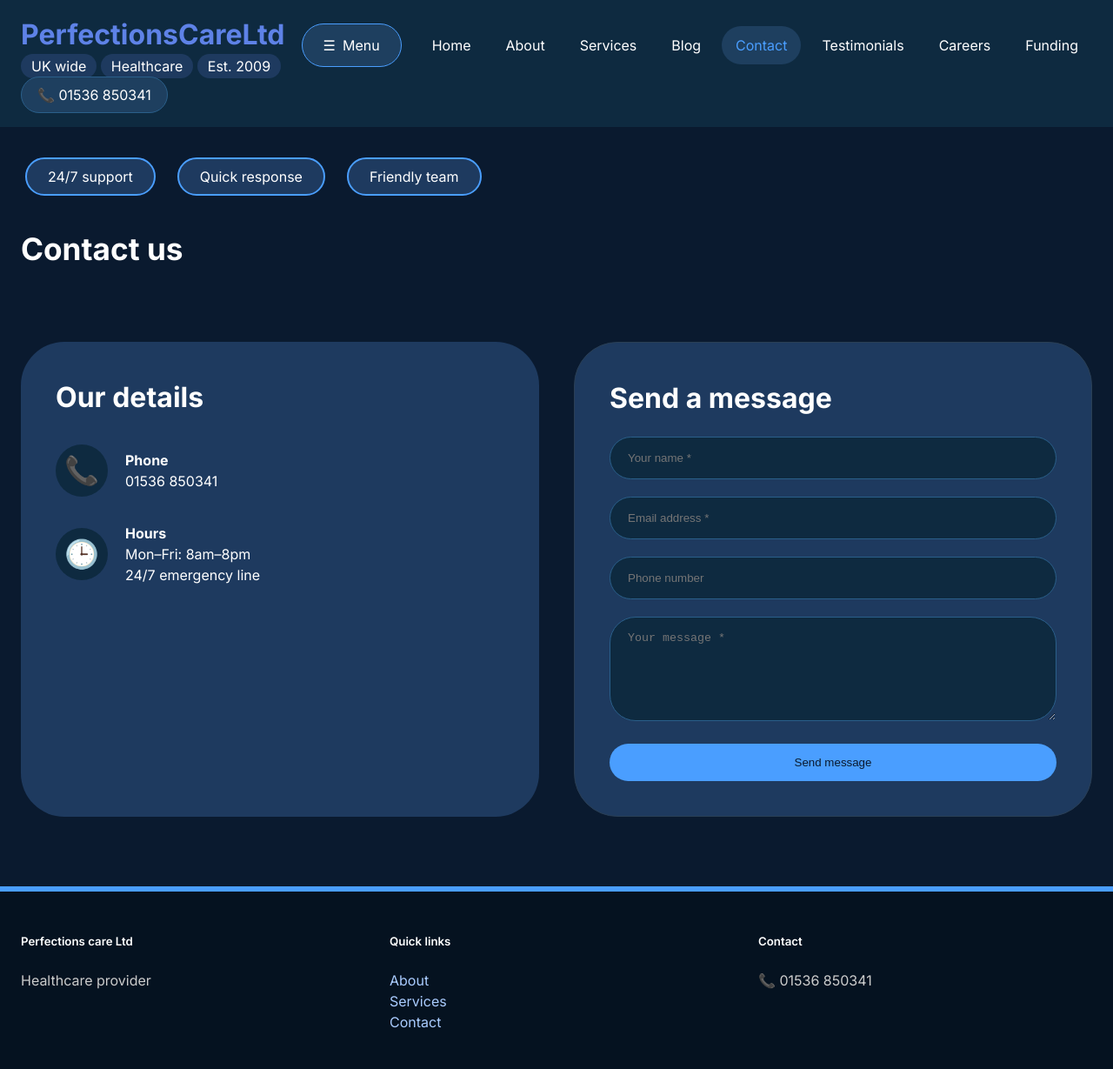
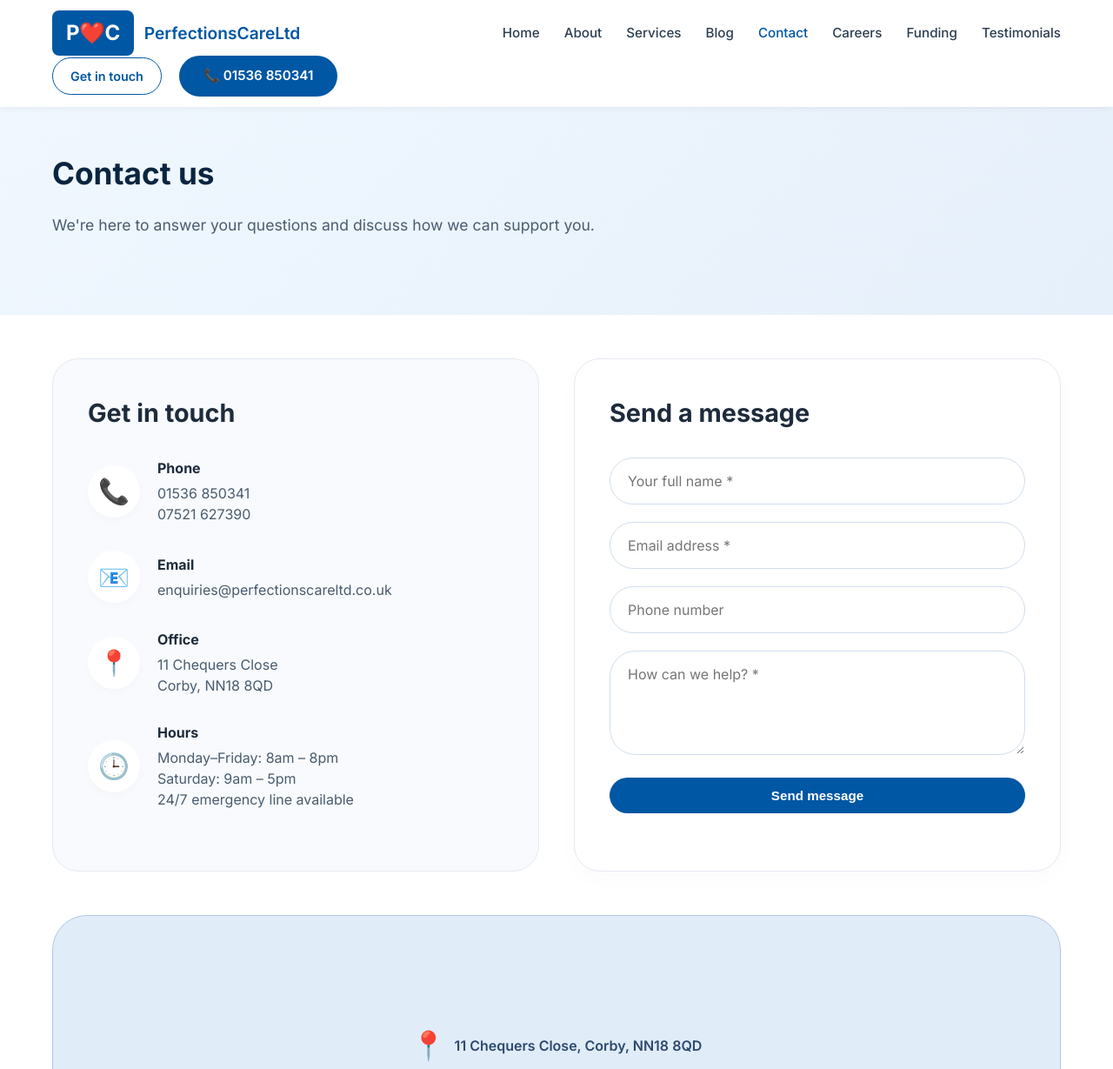
Before and after one commit to delux1000/Bro, a website: page public/contact.html in a window 1280 px wide. Shown: the top 1229 px of the page at 87% size. Drawn offline with Linux system fonts and the light colour scheme.

Commit message:
Update contact.html

```diff
--- a/public/contact.html
+++ b/public/contact.html
@@ -3,133 +3,164 @@
 <head>
     <meta charset="UTF-8">
     <meta name="viewport" content="width=device-width, initial-scale=1.0">
-    <title>Contact · Perfections Care Ltd</title>
+    <title>Contact Us · PerfectionsCareLtd</title>
     <link rel="preconnect" href="https://fonts.googleapis.com">
     <link rel="preconnect" href="https://fonts.gstatic.com" crossorigin>
     <link href="https://fonts.googleapis.com/css2?family=Inter:opsz,wght@14..32,400;14..32,500;14..32,600;14..32,700&display=swap" rel="stylesheet">
     <style>
         * { margin: 0; padding: 0; box-sizing: border-box; }
-        body { font-family: 'Inter', system-ui, sans-serif; background: #0a1a2f; color: #ffffff; line-height: 1.5; }
-        .container { max-width: 1280px; margin: 0 auto; padding: 0 24px; }
-        :root { --primary: #2a6f97; --primary-light: #1e3a5f; --accent: #4a9eff; --border-light: #2a3f55; }
+        body { font-family: 'Inter', -apple-system, BlinkMacSystemFont, sans-serif; background-color: #ffffff; color: #1e2b3c; line-height: 1.5; }
+        .container { max-width: 1200px; margin: 0 auto; padding: 0 20px; }
 
-        @keyframes rainbow {
-            0% { color: #ff6b6b; } 14% { color: #ffb74d; } 28% { color: #ffee58; } 42% { color: #66bb6a; } 57% { color: #4a9eff; } 71% { color: #7e57c2; } 85% { color: #ec407a; } 100% { color: #ff6b6b; }
-        }
+        .site-header { background-color: #ffffff; box-shadow: 0 2px 8px rgba(0,0,0,0.05); padding: 12px 0; position: sticky; top: 0; z-index: 10; }
+        .header-inner { display: flex; align-items: center; justify-content: space-between; flex-wrap: wrap; }
+        .logo-area { display: flex; align-items: center; gap: 12px; }
+        .logo-box { background-color: #0057a3; color: white; font-weight: 700; font-size: 1.5rem; padding: 8px 16px; border-radius: 8px; letter-spacing: -0.5px; }
+        .logo-box span { color: #ffc107; }
+        .logo-text { font-weight: 600; font-size: 1.2rem; color: #0057a3; }
 
-        .text-logo { display: flex; flex-direction: column; cursor: pointer; }
-        .text-logo h1 { font-size: 2rem; font-weight: 800; animation: rainbow 8s linear infinite; }
-        .text-logo .tagline span { background: #1e3a5f; padding: 4px 12px; border-radius: 40px; color: #ffffff; }
+        .main-nav { display: flex; gap: 28px; }
+        .main-nav a { text-decoration: none; color: #2c3e50; font-weight: 500; font-size: 0.95rem; }
+        .main-nav a:hover, .main-nav a.active { color: #0057a3; }
 
-        .navbar { background: #0e2a40; position: sticky; top: 0; }
-        .nav-container { display: flex; align-items: center; justify-content: space-between; flex-wrap: wrap; padding: 16px 24px; }
+        .header-actions { display: flex; align-items: center; gap: 20px; }
+        .btn-outline { background: transparent; border: 1px solid #0057a3; color: #0057a3; padding: 10px 20px; border-radius: 40px; font-weight: 600; font-size: 0.9rem; text-decoration: none; transition: 0.2s; }
+        .btn-outline:hover { background: #0057a3; color: white; }
+        .btn-primary { background: #0057a3; color: white; padding: 12px 28px; border-radius: 40px; font-weight: 600; font-size: 0.95rem; text-decoration: none; border: none; display: inline-block; transition: 0.2s; }
+        .btn-primary:hover { background: #003f7a; }
 
-        .menu-button { background: #1e3f5f; border: 1px solid var(--accent); border-radius: 50px; padding: 12px 24px; cursor: pointer; display: flex; align-items: center; gap: 8px; }
+        .hero-small { background: linear-gradient(135deg, #f0f7ff 0%, #e6f0fa 100%); padding: 50px 0; }
+        .section-title { font-size: 2.2rem; font-weight: 700; margin-bottom: 20px; color: #0a2540; }
+        .section-desc { font-size: 1.1rem; color: #4a5c6f; max-width: 700px; margin-bottom: 40px; }
 
-        .nav-links { display: flex; gap: 8px; flex-wrap: wrap; }
-        .nav-links a { text-decoration: none; padding: 10px 16px; color: #ffffff; border-radius: 40px; }
-        .nav-links a:hover, .nav-links a.active { background: #1e3f5f; color: var(--accent); }
+        .contact-grid { display: grid; grid-template-columns: repeat(auto-fit, minmax(300px, 1fr)); gap: 40px; margin: 50px 0; }
+        .contact-info { background: #f8fafd; border-radius: 30px; padding: 40px; border: 1px solid #e4e9f2; }
+        .info-item { display: flex; align-items: center; gap: 20px; margin-bottom: 30px; }
+        .info-icon { background: white; width: 60px; height: 60px; border-radius: 30px; display: flex; align-items: center; justify-content: center; font-size: 1.8rem; color: #0057a3; box-shadow: 0 4px 8px rgba(0,0,0,0.02); }
+        .info-item h4 { font-weight: 700; margin-bottom: 5px; }
+        .info-item p { color: #4a5c6f; }
 
-        @media (max-width: 768px) {
-            .nav-links { display: none; width: 100%; flex-direction: column; }
-            .nav-links.show { display: flex; }
-        }
+        .contact-form { background: white; border-radius: 30px; padding: 40px; border: 1px solid #e4e9f2; box-shadow: 0 8px 24px rgba(0,0,0,0.02); }
+        .form-group { margin-bottom: 20px; }
+        .form-group input, .form-group textarea { width: 100%; padding: 16px 20px; border-radius: 40px; border: 1px solid #d0ddee; font-family: 'Inter', sans-serif; font-size: 1rem; }
+        .form-group textarea { border-radius: 30px; min-height: 120px; resize: vertical; }
 
-        .contact-phone { background: #1e3f5f; padding: 8px 18px; border-radius: 60px; color: #ffffff; border: 1px solid #2a5f8a; }
+        .map-placeholder { background: #e1ecf9; border-radius: 40px; height: 300px; display: flex; align-items: center; justify-content: center; margin: 40px 0; color: #2d4a6e; font-weight: 600; border: 1px solid #b0c8e0; }
 
-        .btn { background: var(--accent); color: #0a1a2f; padding: 14px 34px; border-radius: 50px; text-decoration: none; display: inline-block; border: none; cursor: pointer; }
-        .btn-outline { background: transparent; border: 2px solid var(--accent); color: #ffffff; }
+        .footer { background: #0f283b; color: #dfecf5; padding: 60px 0 30px; margin-top: 40px; }
+        .footer-grid { display: grid; grid-template-columns: repeat(auto-fit, minmax(160px, 1fr)); gap: 40px; margin-bottom: 50px; }
+        .footer-col h5 { color: white; font-size: 1.1rem; font-weight: 600; margin-bottom: 20px; }
+        .footer-col a { color: #b8d1e6; text-decoration: none; display: block; margin: 10px 0; font-size: 0.95rem; }
+        .footer-col a:hover { color: white; }
+        .copyright { text-align: center; padding-top: 30px; border-top: 1px solid #2a4055; color: #9bb6cc; font-size: 0.9rem; }
 
-        .section-title { font-size: 2.2rem; font-weight: 700; margin-bottom: 20px; color: #ffffff; }
-        .uk-stamp { display: inline-flex; background: #1e3a5f; border: 2px solid var(--accent); border-radius: 40px; padding: 8px 24px; color: #ffffff; margin: 5px; }
-
-        .contact-grid { display: grid; grid-template-columns: repeat(auto-fit, minmax(300px, 1fr)); gap: 40px; margin: 40px 0; }
-        .contact-info-card { background: #1e3a5f; border-radius: 50px; padding: 40px; }
-        .info-item { display: flex; align-items: center; gap: 20px; margin-bottom: 30px; }
-        .info-icon { background: #0e2a40; width: 60px; height: 60px; border-radius: 30px; display: flex; align-items: center; justify-content: center; font-size: 2rem; }
-        .form-card { background: #1e3a5f; border-radius: 50px; padding: 40px; border: 1px solid var(--border-light); }
-        .form-group { margin-bottom: 20px; }
-        .form-group input, .form-group textarea { width: 100%; padding: 16px 20px; border-radius: 60px; border: 1px solid #2a5f8a; background: #0e2a40; color: #ffffff; }
-        .form-group textarea { border-radius: 30px; min-height: 120px; }
-
-        .footer { background: #051220; color: #cccccc; padding: 48px 0 24px; border-top: 6px solid var(--accent); }
-        .footer-grid { display: grid; grid-template-columns: repeat(auto-fit, minmax(170px, 1fr)); gap: 40px; }
-        .footer h5 { color: #ffffff; font-weight: 600; margin-bottom: 22px; }
-        .footer a { color: #aaccff; text-decoration: none; display: block; }
-        .copyright { text-align: center; padding-top: 50px; color: #888888; }
+        @media (max-width: 800px) { .main-nav { display: none; } }
     </style>
 </head>
 <body>
-    <nav class="navbar">
-        <div class="nav-container">
-            <div class="text-logo" id="logo">
-                <h1>PerfectionsCareLtd</h1>
-                <div class="tagline"><span>UK wide</span> <span>Healthcare</span> <span>Est. 2009</span></div>
+    <header class="site-header">
+        <div class="container header-inner">
+            <div class="logo-area">
+                <div class="logo-box">P<span>❤️</span>C</div>
+                <span class="logo-text">PerfectionsCareLtd</span>
             </div>
-
-            <div class="menu-button" id="menuButton"><span>☰</span> Menu</div>
-
-            <div class="nav-links" id="navLinks">
+            <nav class="main-nav">
                 <a href="index.html">Home</a>
                 <a href="about.html">About</a>
                 <a href="services.html">Services</a>
                 <a href="blog.html">Blog</a>
                 <a href="contact.html" class="active">Contact</a>
-                <a href="testimonials.html">Testimonials</a>
                 <a href="careers.html">Careers</a>
                 <a href="funding.html">Funding</a>
+                <a href="testimonials.html">Testimonials</a>
+            </nav>
+            <div class="header-actions">
+                <a href="contact.html" class="btn-outline">Get in touch</a>
+                <a href="tel:01536850341" class="btn-primary">📞 01536 850341</a>
+            </div>
+        </div>
+    </header>
+
+    <section class="hero-small">
+        <div class="container">
+            <h1 class="section-title">Contact us</h1>
+            <p class="section-desc">We're here to answer your questions and discuss how we can support you.</p>
+        </div>
+    </section>
+
+    <section class="container">
+        <div class="contact-grid">
+            <div class="contact-info">
+                <h2 style="font-size: 1.8rem; margin-bottom: 30px;">Get in touch</h2>
+
+                <div class="info-item">
+                    <div class="info-icon">📞</div>
+                    <div>
+                        <h4>Phone</h4>
+                        <p>01536 850341<br>07521 627390</p>
+                    </div>
                 </div>
 
-            <div class="contact-phone">📞 01536 850341</div>
+                <div class="info-item">
+                    <div class="info-icon">📧</div>
+                    <div>
+                        <h4>Email</h4>
+                        <p>enquiries@perfectionscareltd.co.uk</p>
                     </div>
-    </nav>
-
-    <div class="container">
-        <div style="display: flex; gap: 15px; flex-wrap: wrap; margin: 30px 0;">
-            <span class="uk-stamp">24/7 support</span>
-            <span class="uk-stamp">Quick response</span>
-            <span class="uk-stamp">Friendly team</span>
-        </div>
-        <h2 class="section-title">Contact us</h2>
                 </div>
 
-    <section style="padding: 20px 0 40px;">
-        <div class="container">
-            <div class="contact-grid">
-                <div class="contact-info-card">
-                    <h3 style="font-size: 2rem; margin-bottom: 30px;">Our details</h3>
-                    <div class="info-item"><div class="info-icon">📞</div><div><h4>Phone</h4><p>01536 850341</p></div></div>
-                    <div class="info-item"><div class="info-icon">🕒</div><div><h4>Hours</h4><p>Mon–Fri: 8am–8pm<br>24/7 emergency line</p></div></div>
+                <div class="info-item">
+                    <div class="info-icon">📍</div>
+                    <div>
+                        <h4>Office</h4>
+                        <p>11 Chequers Close<br>Corby, NN18 8QD</p>
+                    </div>
                 </div>
 
-                <div class="form-card">
-                    <h3 style="font-size: 2rem; margin-bottom: 20px;">Send a message</h3>
+                <div class="info-item">
+                    <div class="info-icon">🕒</div>
+                    <div>
+                        <h4>Hours</h4>
+                        <p>Monday–Friday: 8am – 8pm<br>Saturday: 9am – 5pm<br>24/7 emergency line available</p>
+                    </div>
+                </div>
+            </div>
+
+            <div class="contact-form">
+                <h2 style="font-size: 1.8rem; margin-bottom: 30px;">Send a message</h2>
                 <form>
-                        <div class="form-group"><input type="text" placeholder="Your name *"></div>
-                        <div class="form-group"><input type="email" placeholder="Email address *"></div>
-                        <div class="form-group"><input type="tel" placeholder="Phone number"></div>
-                        <div class="form-group"><textarea placeholder="Your message *"></textarea></div>
-                        <button type="submit" class="btn" style="width: 100%;">Send message</button>
+                    <div class="form-group">
+                        <input type="text" placeholder="Your full name *">
+                    </div>
+                    <div class="form-group">
+                        <input type="email" placeholder="Email address *">
+                    </div>
+                    <div class="form-group">
+                        <input type="tel" placeholder="Phone number">
+                    </div>
+                    <div class="form-group">
+                        <textarea placeholder="How can we help? *"></textarea>
+                    </div>
+                    <button type="submit" class="btn-primary" style="width: 100%;">Send message</button>
                 </form>
-                </div>
             </div>
         </div>
     </section>
 
+    <div class="container">
+        <div class="map-placeholder">
+            <span style="font-size: 2rem; margin-right: 10px;">📍</span> 11 Chequers Close, Corby, NN18 8QD
+        </div>
+    </div>
+
     <footer class="footer">
         <div class="container footer-grid">
-            <div><h5>Perfections care Ltd</h5><p>Healthcare provider</p></div>
-            <div><h5>Quick links</h5><a href="about.html">About</a><a href="services.html">Services</a><a href="contact.html">Contact</a></div>
-            <div><h5>Contact</h5><p>📞 01536 850341</p></div>
+            <div class="footer-col"><h5>PerfectionsCareLtd</h5><p style="color: #b8d1e6;">Healthcare and support services across the UK.</p></div>
+            <div class="footer-col"><h5>Explore</h5><a href="about.html">About us</a><a href="services.html">Services</a><a href="blog.html">Blog</a><a href="careers.html">Careers</a></div>
+            <div class="footer-col"><h5>Support</h5><a href="contact.html">Contact us</a><a href="funding.html">Funding advice</a><a href="testimonials.html">Testimonials</a></div>
+            <div class="footer-col"><h5>Legal</h5><a href="#">Privacy policy</a><a href="#">Terms of use</a><a href="#">Complaints</a></div>
         </div>
-        <div class="container copyright">© 2025 Perfections Care Ltd</div>
+        <div class="container copyright">© 2025 PerfectionsCareLtd. All rights reserved.</div>
     </footer>
-
-    <script>
-        const menuButton = document.getElementById('menuButton');
-        const navLinks = document.getElementById('navLinks');
-        menuButton.addEventListener('click', () => navLinks.classList.toggle('show'));
-        document.getElementById('logo').addEventListener('click', () => window.location.href = 'index.html');
-    </script>
 </body>
 </html>
```
Lines whose indentation alone changed are shown as unchanged.
